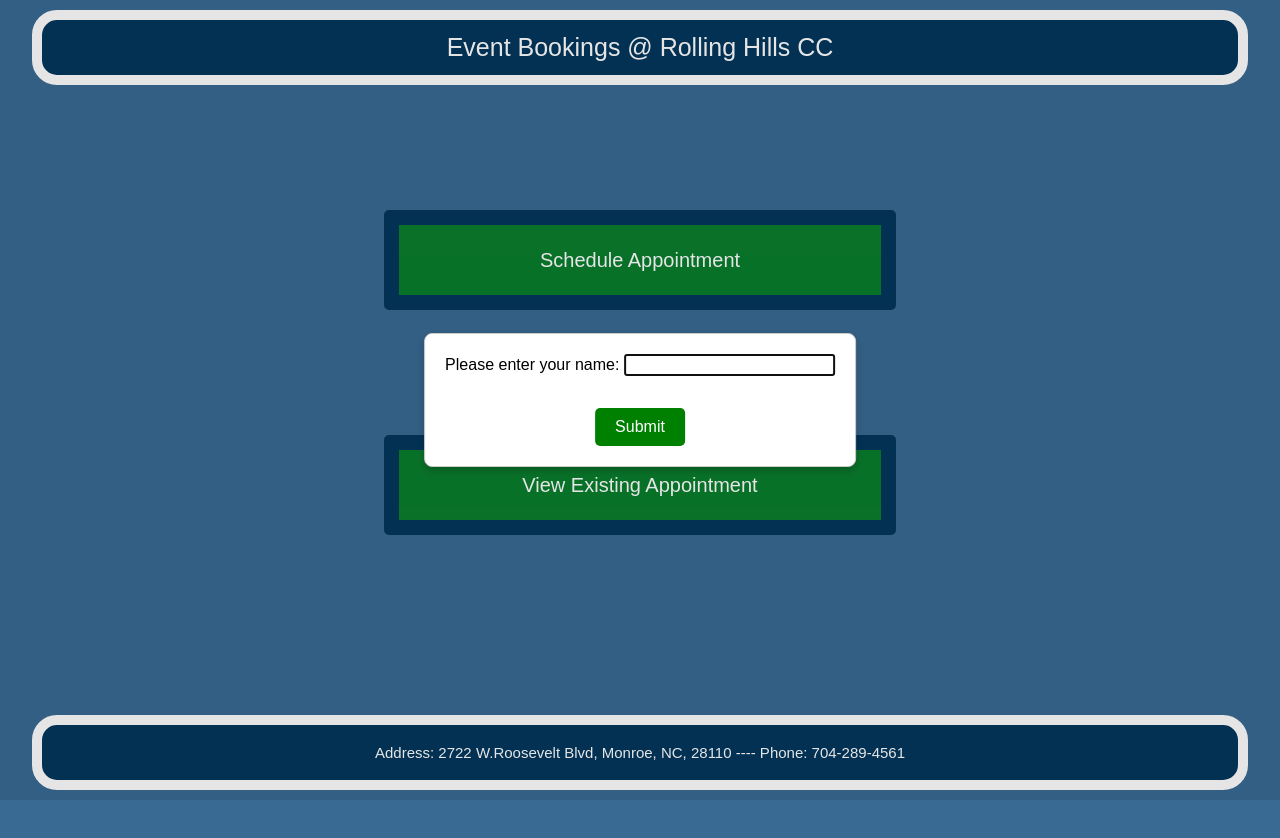
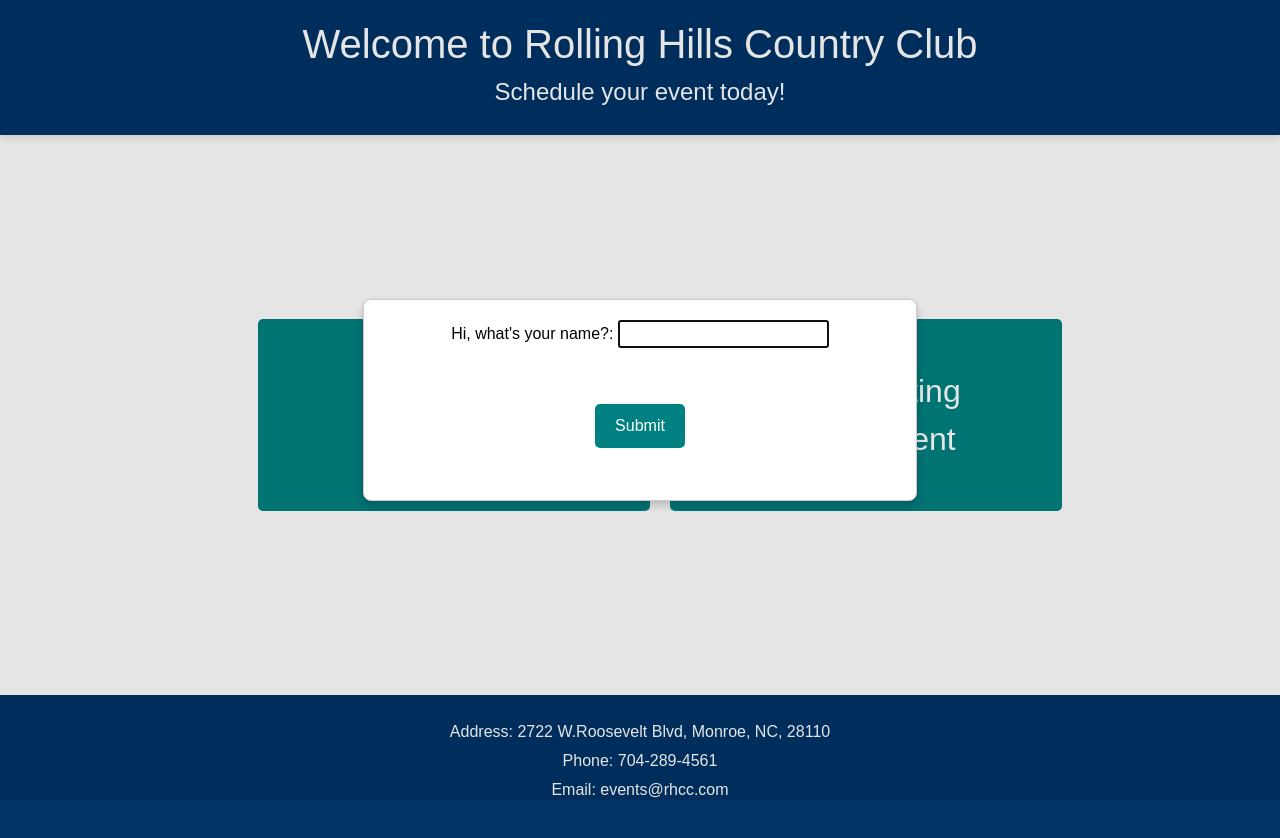
Before and after one commit to wchutchinson/bootcamp-project-1, a plain HTML site: page index.html in a window 1280 px wide. Both pictures are taken after a click on the button "Schedule Appointment". Before the commit the page ends 800 px from the top, so only its background shows below. Drawn offline with nearby package versions, Linux system fonts and the light colour scheme.

Commit message:
added styling changes to landing page, styles, and booking, and index.html.

```diff
--- a/assets/css/booking.css
+++ b/assets/css/booking.css
@@ -1,82 +1,78 @@
 /* Elements */
-main, .myMain {
-    margin-top: 1rem;
-    display: flex;
-    justify-content: space-between;
-    align-items: center;
-    padding-left: 20px;
-    padding-right: 20px;
-}
-
-header, .myHeader {
+header,
+.myHeader {
     display: flex;
     justify-content: right;
     padding-right: 20px;
     padding-top: 20px;
     width: 100%;
+    margin-right: 20%;
 }
 
-h2  {
+h2 {
     color: white;
     font-size: 1rem;
     margin-left: 20px;
 }
 
-aside, .filterDate {
-    flex: 0 0 300px;
-    margin-left: 20px;
-    background-color: lightgreen;
-    padding: 10px;
-    border-radius: 12px;
-    display: flex;
-    justify-content: center;
-}
-
-aside h2 {
-    color: darkgreen
-}
-
-
 /* Classes */
 .date {
     padding: 10px;
     width: 100%;
+    max-width: 200%
 
+}
+
+.filterDate {
+    margin-left: 1rem;
+    margin-top: 1rem;
+    width: 100%;
+    max-width:50%;
+    background-color: #008080;
+    padding: 10px;
+    border-radius: 12px;
+    color: white;
+}
+
+.container h2 {
+    color: darkgreen;
+    margin: 0;
 }
 
 .selDate {
     gap: 10%;
     display: flex;
     flex-direction: column;
-    max-width: 70%;
-    flex:1;
-    padding-right: 20px
-    }
-
-
-.filterDate {
-    max-width: 30%;
-    flex:1;
-    display: flex;
-    flex-direction: column;
-    align-items: top;
-
+    max-width: 100%;
+    flex: 1;
+    padding-right: 20px;
+    margin-top: 3rem;
+    justify-content: center;
+    align-items: center;
 }
 
 .btnDiv {
     display: flex;
     padding-top: 20px;
     justify-content: center;
-    position:relative;
-    width:100%;
+    position: relative;
+    width: 100%;
     bottom: -2rem;
 
+}
+
+.centerDiv {
+    display: flex;
+    justify-content: center;
+    align-items: center;
+    flex-direction: column;
+    margin-top: 3rem;
 }
 
 .days {
     display: flex;
     justify-content: space-around;
-    align-items:center;
+    align-items: center;
     padding: 10px;
     margin: 10px;
     border-radius: 12px;
@@ -86,7 +82,8 @@ aside h2 {
     flex: 1;
 }
 
-.btnAM, .btnPM {
+.btnAM,
+.btnPM {
     text-align: center;
     border-radius: 50%;
     justify-content: center;
@@ -95,10 +92,7 @@ aside h2 {
     width: 1em;
     display: flex;
     font-size: 1rem;
-
 }
-
-
 
 .h5 {
     text-align: left;
@@ -115,15 +109,25 @@ aside h2 {
     color: white;
 }
 
-/* IDs */
-#btnShowMore, #btnSeeLast{
-    width:20%;
+.hour-btn {
+    min-height: 52px;
+    min-width: 117px;
 }
 
-#btnShowMore, #btnStartOver, #btnSave, #btnSeeLast, #btnFilter {
+.navBtn {
+    display: flex;
+    justify-content: center;
+    padding-top: 3rem;
+    padding-bottom: 3rem;
+}
+
+/* IDs */
+#btnStartOver,
+#btnSave {
     border-radius: 100px;
     background-color: #396a93;
     padding: 14px 20px;
     margin: 8px;
     width: 10rem;
+    flex-wrap: wrap;
 }
--- a/assets/css/landing.css
+++ b/assets/css/landing.css
@@ -1,54 +1,89 @@
-body {
-    background-color: #396a93;
+/* General body styling */
+.body {
+    background-color: #6d93b4; /* Light blue background for a soft and calming effect */
+    color: #333; /* General text color for contrast against light backgrounds */
+    font-family: Arial, sans-serif;
 }
 
-.button-container {
+.main {
+    height: 70vh;
     display: flex;
-    flex-direction: column;
+    justify-content: center;
     align-items: center;
 }
 
-.large-button {
-    padding: 10px 20px;
-    font-size: 25px;
-    background-color: #03375d;
-    color: white;
-    border: 10px solid white;
-    border-radius: 25px;
-    margin-top: 10px;
-    height: 75px;
-    width: 95%;
-    box-sizing: border-box;
+
+/* Header styling */
+.header {
+    background-color: #003366; /* Dark blue for header */
+    color: #ffffff; /* White text for good contrast */
+    text-align: center;
+    padding: 20px;
+    box-shadow: 0 4px 6px rgba(0, 0, 0, 0.1); /* Light shadow for depth */
 }
 
-.small-button {
-    padding: 5px 10px;
-    font-size: 20px;
-    background-color: #0a7e2d;
-    color: white;
-    border: 15px solid #03375d;
-    border-radius: 5px;
-    margin-top: 125px;
-    height: 100px;
-    width: 40%;
-    box-sizing: border-box;
+.header h1 {
+    font-size: 2.5em;
+    margin: 0;
 }
 
-.large-button-2 {
-    position: fixed;
-    bottom: 0;
-    padding: 10px 20px;
-    font-size: 15px;
-    background-color: #03375d;
-    color: white;
-    border: 10px solid white;
-    border-radius: 25px;
-    margin-bottom: 10px;
-    height: 75px;
-    width: 95%;
-    box-sizing: border-box;
+.header h3 {
+    font-size: 1.5em;
+    margin-top: 10px;
 }
 
+/* Button styling */
+.button-container {
+    display: flex;
+    justify-content: space-between;
+    margin: 20px 0;
+}
+
+.button-container button {
+    background-color: #008080; /* Greenish-blue for buttons */
+    color: #ffffff;
+    border: none;
+    padding: 10px 20px;
+    margin: 0 10px;
+    border-radius: 5px;
+    font-size: 1em;
+    cursor: pointer;
+    transition: background-color 0.3s ease;
+}
+
+.button-container button:hover {
+    background-color: #005f5f; /* Darker green-blue for hover effect */
+}
+
+/* Footer styling */
+footer {
+    background-color: #003366; /* Same dark blue as header for consistency */
+    color: #ffffff;
+    padding: 20px;
+    text-align: center;
+}
+
+footer ul {
+    list-style: none;
+    padding: 0;
+}
+
+footer li {
+    margin: 5px 0;
+}
+
+/* Utility classes */
+.container {
+    width: 80%;
+    margin: 0 auto;
+}
+
+.text-center {
+    text-align: center;
+}
+
+
+/* Dialog styling */
 dialog {
     position: fixed;
     top: 50%;
@@ -76,7 +111,7 @@ dialog form div {
 input[type="submit"] {
     padding: 10px 20px;
     border-radius: 5px;
-    background-color: green;
+    background-color: #008080;
     color: white;
     border: none;
     cursor: pointer;
@@ -90,3 +125,14 @@ form div {
     padding-top: 2rem;
     cursor: pointer;
 }
+
+#schAppt, #viewAppt {
+    padding: 3rem 6rem;
+    border-radius: 5px;
+    background-color: #008080;
+    color: white;
+    border: none;
+    cursor: pointer;
+    min-width: 50%;
+    font-size: 2rem;
+}
--- a/assets/css/reset.css
+++ b/assets/css/reset.css
@@ -11,7 +11,7 @@
   }
 
   body {
-    min-height: 100%;
+    min-height: 100vh;
     line-height: 1;
     font-family: sans-serif;
   }
--- a/assets/css/style.css
+++ b/assets/css/style.css
@@ -2,8 +2,13 @@
     font-family: Arial, Helvetica, sans-serif
 }
 
+.main {
+    margin-left: 20%;
+    margin-right: 20%;
+}
+
 button, .hour-btn{
-    background-color: #0a7e2d;
+    background-color: #008080;
     color: white;
     padding: 14px 20px;
     margin: 8px;
@@ -14,7 +19,7 @@ button, .hour-btn{
     font-size: 1rem;
 }
 
-body, .myBody {
+.body {
     background-color: #03375d;
 }
 
@@ -29,3 +34,26 @@ dialog {
     box-shadow: 0 4px 8px rgba(0, 0, 0, 0.2);
     border-radius: 8px;
 }
+
+#btnOK {
+    padding: 10px 20px, 10px 20px;
+    border-radius: 5px;
+    background-color: green;
+    color: white;
+    border: none;
+    cursor: pointer;
+    width: 25%;
+}
+
+#btnOK:hover {
+    background-color: #0056b3;
+}
+
+dialog form {
+    display: flex;
+    flex-direction: column;
+    align-items: center;
+    height: 20vh;
+    width: 40vw;
+
+}
--- a/assets/js/script.js
+++ b/assets/js/script.js
@@ -4,12 +4,8 @@ const smallButton2 = document.getElementById('smallButton2');
 const largeButton2 = document.getElementById('largeButton2');
 const dialog = document.getElementById('dialog');
 const submit = document.getElementById('btnSubmit');
-const NameInput = document.getElementById('nameInput');
+const nameInput = document.getElementById('nameInput');
 
-
-largeButton.addEventListener('click', function() {
-    alert('You clicked the large button!');
-});
 
 smallButton1.addEventListener('click', function() {
     dialog.showModal();
@@ -18,32 +14,8 @@ smallButton1.addEventListener('click', function() {
 submit.addEventListener('click', function() {
     const nameValue = nameInput.value;
     window.location.href = `booking.html?name=${encodeURIComponent(nameValue)}`;
-    //dialog.close();
 });
 
 smallButton2.addEventListener('click', function() {
-    window.location.href = 'https://www.example.com/page2'; // Replace 'https://www.example.com/page2' with the URL you want to redirect to
+    window.location.href = 'https://www.example.com/page2';
 });
-
-largeButton2.addEventListener('click', function() {
-    alert('You clicked the large button!');
-});
-
-
-
-//QUESTIONS
-
-//Do I need to match the classes for the smallButton1 and smallButton2 to the ones in the html and CSS files?
-
-//Do I need to add the script.js file to the html file or is it already included in the code?
-
-//Should I keep largeButton and largeButton2 as buttons or change them to something else?
-
-//How do I take the changes I made and apply them to the landing page on GitHub?
-
-
-//NOTES
-
-//I need to make the two small buttons redirect to a different page when clicked.
-
-//I need to add the links to the small buttons in the script.js file.
--- a/index.html
+++ b/index.html
@@ -6,21 +6,34 @@
     <meta name="viewport" content="width=device-width, initial-scale=1.0" />
     <link rel="stylesheet" href="./assets/css/reset.css" />
     <link rel="stylesheet" href="./assets/css/landing.css" />
-    <title> Event Bookings </title>
+    <link rel="stylesheet" href="./assets/css/style.css" />
+     <!-- Bootstrap CSS -->
+     <link rel="stylesheet" href="https://stackpath.bootstrapcdn.com/bootstrap/4.5.2/css/bootstrap.min.css">
+     <!-- jQuery -->
+     <script src="https://code.jquery.com/jquery-3.5.1.min.js"></script>
+     <!-- Bootstrap JS -->
+     <script src="https://stackpath.bootstrapcdn.com/bootstrap/4.5.2/js/bootstrap.min.js"></script>
+     <!-- Bootstrap Datepicker CSS -->
+     <link rel="stylesheet" href="https://cdnjs.cloudflare.com/ajax/libs/bootstrap-datepicker/1.9.0/css/bootstrap-datepicker.min.css">
+     <!-- Bootstrap Datepicker JS -->
+     <script src="https://cdnjs.cloudflare.com/ajax/libs/bootstrap-datepicker/1.9.0/js/bootstrap-datepicker.min.js"></script>
+    <title>Event Bookings</title>
 </head>
 
 <body>
-
+    <header class="header">
+        <h1>Welcome to Rolling Hills Country Club </h1>
+        <h3>Schedule your event today! </h3>
+    </header>
+    <main class="main">
         <div class="button-container">
-        <button id = "largeButton" class="large-button"> Event Bookings @ Rolling Hills CC </button>
-        <button id="schAppt" class="small-button"> Schedule Appointment </button>
-        <button id ="smallButton2" class="small-button"> View Existing Appointment </button>
-        <button id = "largeButton2" class="large-button-2"> Address: 2722 W.Roosevelt Blvd, Monroe, NC, 28110  ----  Phone: 704-289-4561 </button>
+            <button id="schAppt"> Schedule Appointment</button>
+            <button id="viewAppt"> View Existing Appointment </button>
             <dialog id="dialog">
                 <form method="dialog">
                     <p>
                         <label>
-                  Please enter your name:
+                            Hi, what's your name?:
                             <input id="nameInput" type="text" required />
                         </label>
                     </p>
@@ -30,9 +43,17 @@
                 </form>
             </dialog>
             <output></output>
-
         </div>
-
+    </main>
+    <footer>
+        <span>
+            <ul>
+                <li>Address: 2722 W.Roosevelt Blvd, Monroe, NC, 28110</li>
+                <li>Phone: 704-289-4561</li>
+                <li>Email: events@rhcc.com</li>
+            </ul>
+        </span>
+    </footer>
     <script src="./assets/js/script.js"></script>
 </body>
 
```
Also changed, not shown: assets/js/booking.js (+16 -7 lines), booking.html (+22 -47 lines). Lines whose indentation alone changed are shown as unchanged.
